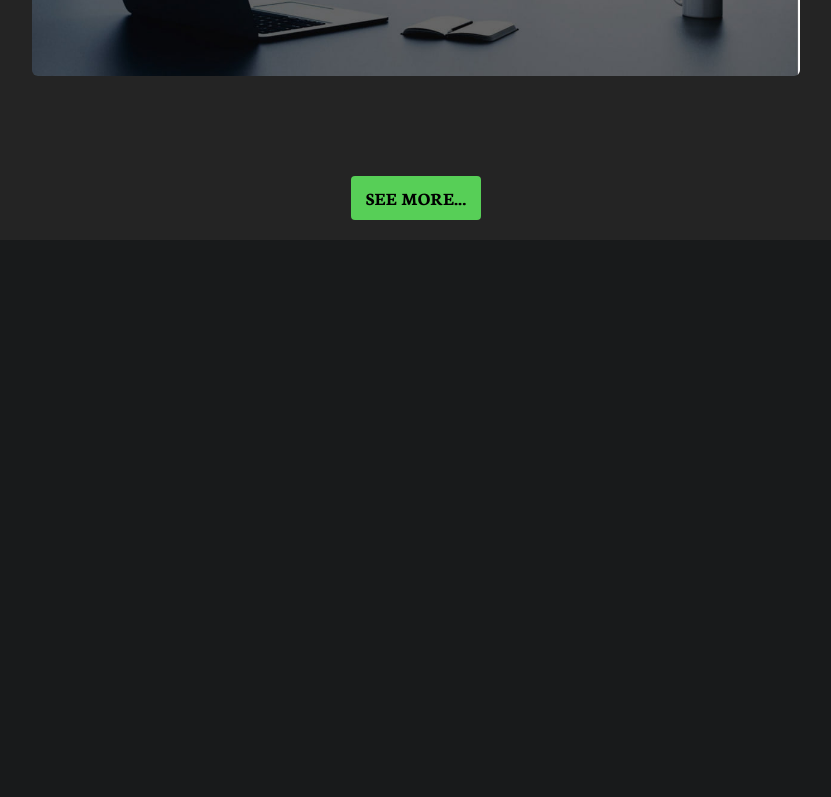
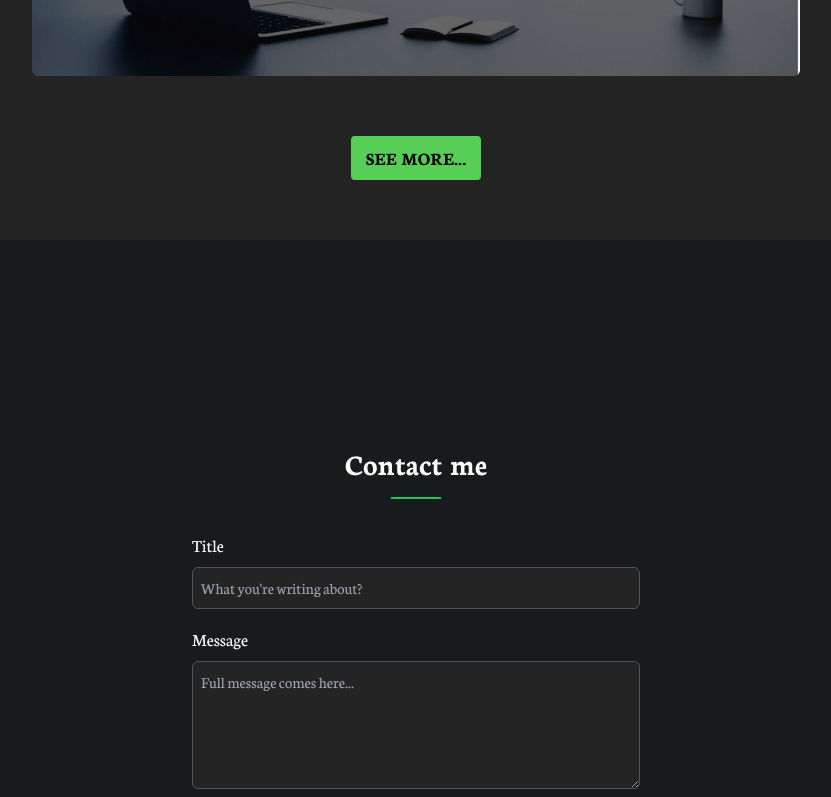
Before and after one commit to Davmike/new-portfolio, a React (Vite) app: page / in a window 1280 px wide. Shown: the part 3235-4032 px from the top of the page, without its empty margins (224-1055 px from the left). Before the commit the page ends 3475 px from the top, so only its background shows below. Built offline with nearby package versions, Linux system fonts and the light colour scheme.

Commit message:
feat: add contact

```diff
--- a/src/App.tsx
+++ b/src/App.tsx
@@ -4,6 +4,7 @@ import Header from "./Components/Header";
 import Home from "./Components/Home";
 import About from "./Components/About";
 import Work from "./Components/Work";
+import Contact from "./Components/Contact";
 
 function App() {
   const [menuOpen, setMenuOpen] = useState<boolean>(false);
@@ -15,6 +16,7 @@ function App() {
         <Home />
         <About />
         <Work />
+        <Contact />
       </MyContext.Provider>
     </>
   );
--- a/src/Components/Contact.tsx
+++ b/src/Components/Contact.tsx
@@ -1,11 +1,47 @@
-import React from 'react'
+import React from "react";
 
 function Contact() {
   return (
-    <div>
-
+    <div className="min-h-screen flex items-center justify-center bg-[#181A1B] text-white p-4">
+      <div className="max-w-md w-full">
+        <h1 className="text-3xl font-bold mb-4 text-center mt-[30px]">
+          Contact me
+        </h1>
+        <div className="w-full flex justify-center mb-8">
+          <div className="h-[2px] w-[50px] bg-green-500"></div>
+        </div>
+        <form>
+          <div className="mb-4">
+            <label htmlFor="title" className="block text-lg font-medium mb-2">
+              Title
+            </label>
+            <input
+              type="text"
+              id="title"
+              placeholder="What you're writing about?"
+              className="w-full bg-[#242424] border border-gray-600 rounded-md p-2 text-white focus:outline-none focus:ring-2 focus:ring-green-500"
+            />
+          </div>
+          <div className="mb-4">
+            <label htmlFor="message" className="block text-lg font-medium mb-2">
+              Message
+            </label>
+            <textarea
+              id="message"
+              placeholder="Full message comes here..."
+              className="w-full bg-[#242424] border border-gray-600 rounded-md p-2 text-white h-32 focus:outline-none focus:ring-2 focus:ring-green-500"
+            />
+          </div>
+          <button
+            type="submit"
+            className="mt-[10px] border-none rounded-[4px] bg-[#57CF57] pointer font-bold text-[1.15rem] px-[15px] py-[8px] checkout"
+          >
+            Submit
+          </button>
+        </form>
+      </div>
     </div>
-  )
+  );
 }
 
-export default Contact
+export default Contact;
--- a/src/Components/Work.tsx
+++ b/src/Components/Work.tsx
@@ -64,7 +64,7 @@ function Work() {
       {/* work section div */}
       <div className="mt-[30px] flex justify-center items-center flex-col">
         <h1 className="font-bold text-[2rem] text-[white]">WORK</h1>
-        <div className="w-[66px] h-[1px] bg-[#175b4b]"></div>
+        <div className="w-[66px] h-[1px] bg-[#56CE56]"></div>
         <p className="text-[12px] text-[white]">Dig into my universe</p>
       </div>
       {/* projects section starts here */}
@@ -105,7 +105,7 @@ function Work() {
       ))}
 
       {/* button for more projects */}
-      <button className="mt-[100px] border-none rounded-[4px] bg-[#57CF57] pointer font-bold text-[1.15rem] px-[15px] py-[8px] checkout">
+      <button className="mt-[60px] border-none rounded-[4px] mb-[40px] bg-[#57CF57] pointer font-bold text-[1.15rem] px-[15px] py-[8px] checkout">
         SEE MORE...
       </button>
     </div>
```
